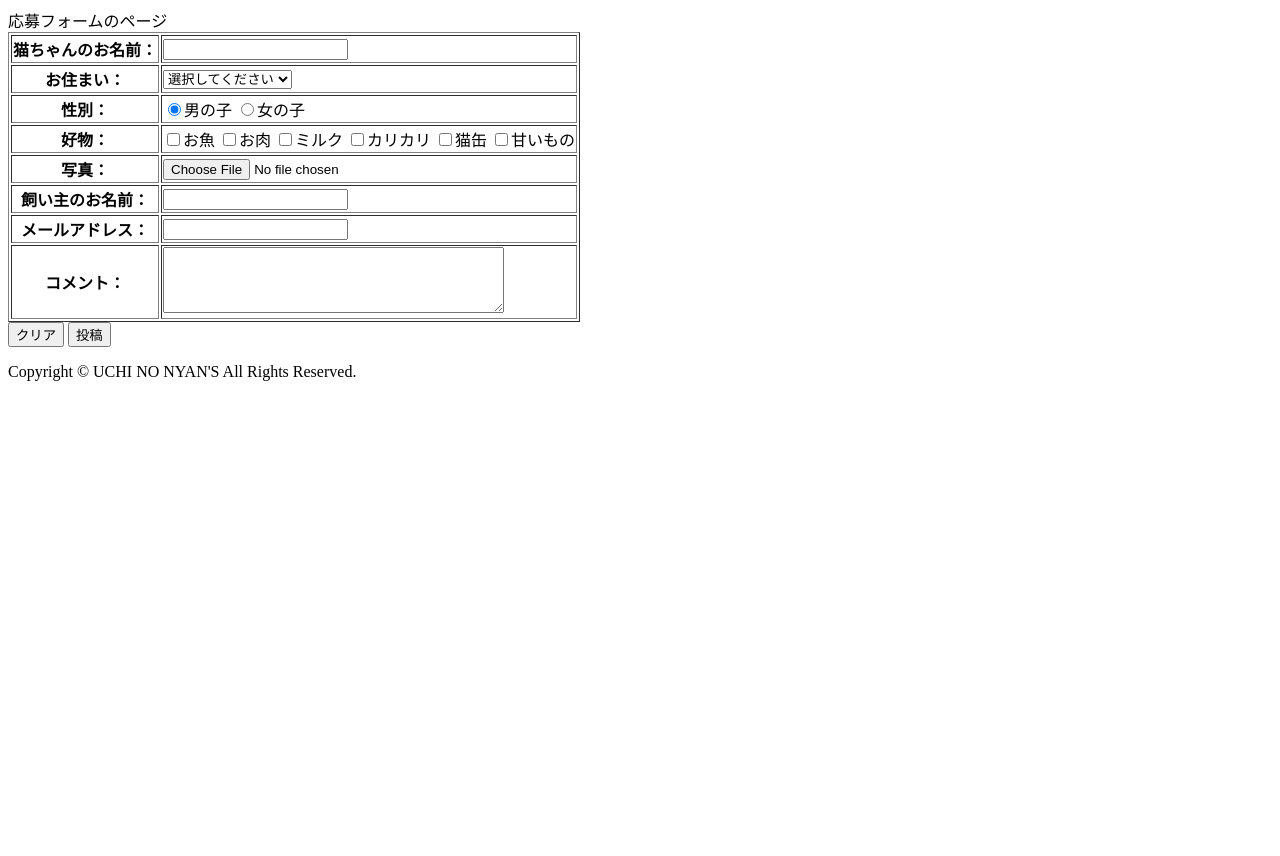
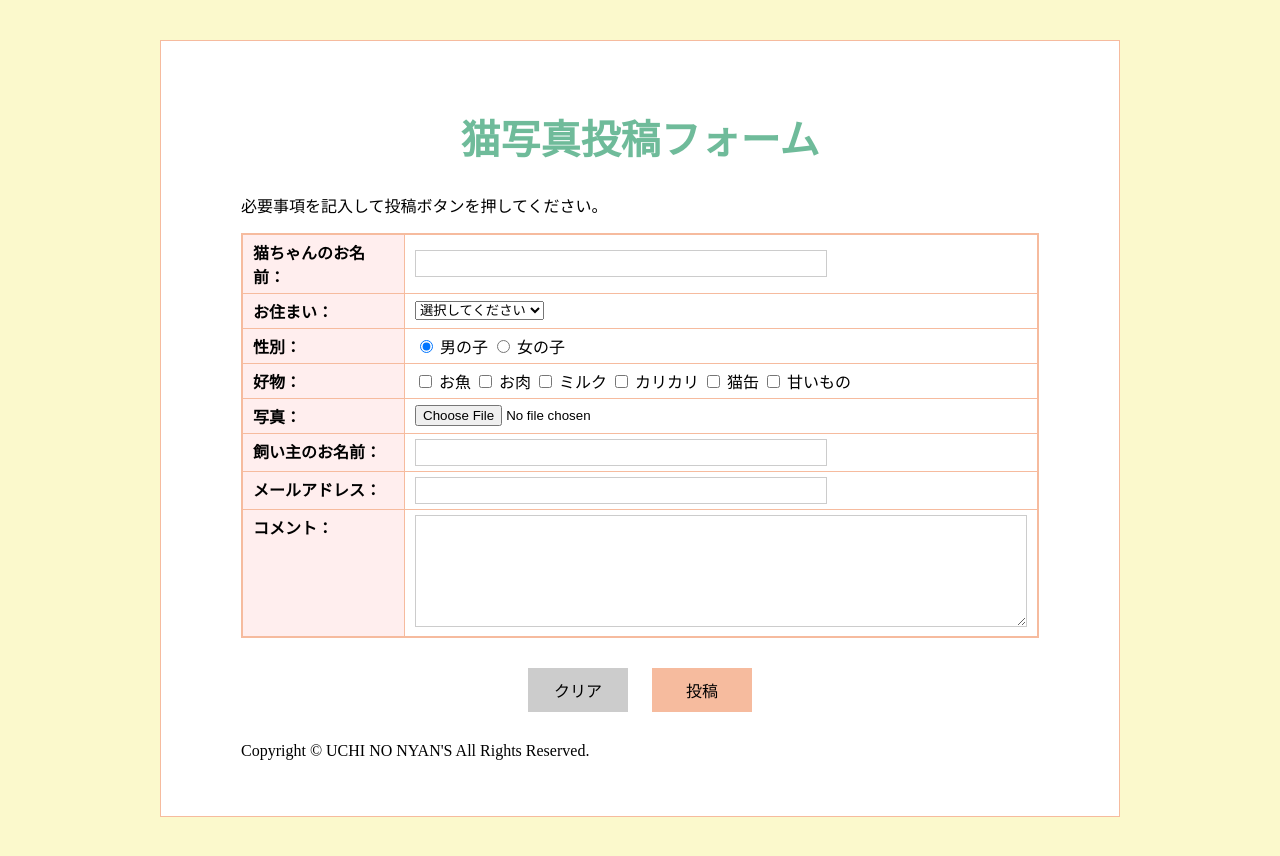
Before and after one commit to SantaCruz77/lesson02, a plain HTML site: page before/entry.html in a window 1280 px wide. Before the commit the page ends 800 px from the top, so only its background shows below. Drawn offline with Linux system fonts and the light colour scheme.

Commit message:
Chapter02完了

```diff
--- a/before/entry.html
+++ b/before/entry.html
@@ -6,13 +6,15 @@
   <title>うちのにゃんこ</title>
   <meta name="keywords" content="にゃんこ,ネコ,ねこ,猫,ねこ紹介,ねこ自慢">
   <meta name="description" content="我が家のアイドル、にゃんこ達を紹介します！可愛い猫写真を沢山掲載しています。">
+  <link rel="stylesheet" href="style.css" media="all">
 </head>
 
 <body>
   <div id="wrap">
-    応募フォームのページ
+    <h1>猫写真投稿フォーム</h1>
+    <p>必要事項を記入して投稿ボタンを押してください。</p>
     <form id="entryForm" action="#" method="post">
-      <table border="1">
+      <table border="1" class="entryForm">
         <tr>
           <th>猫ちゃんのお名前：</th>
           <td><input type="text" name="cat-name"></td>
@@ -35,19 +37,27 @@
         <tr>
           <th>性別：</th>
           <td>
-            <input type="radio" name="sex" value="男の子" checked>男の子
-            <input type="radio" name="sex" value="女の子">女の子
+            <input type="radio" name="sex" id="sex1" value="男の子" checked>
+            <label for="sex1">男の子</label>
+            <input type="radio" name="sex" id="sex2" value="女の子">
+            <label for="sex2">女の子</label>
           </td>
         </tr>
         <tr>
           <th>好物：</th>
           <td>
-            <input type="checkbox" name="like1" value="お魚">お魚
-            <input type="checkbox" name="like2" value="お肉">お肉
-            <input type="checkbox" name="like3" value="ミルク">ミルク
-            <input type="checkbox" name="like4" value="カリカリ">カリカリ
-            <input type="checkbox" name="like5" value="猫缶">猫缶
-            <input type="checkbox" name="like6" value="甘いもの">甘いもの
+            <input type="checkbox" name="like1" id="like1" value="お魚">
+            <label for="like1">お魚</label>
+            <input type="checkbox" name="like2" id="like2" value="お肉">
+            <label for="like2">お肉</label>
+            <input type="checkbox" name="like3" id="like3" value="ミルク">
+            <label for="like3">ミルク</label>
+            <input type="checkbox" name="like4" id="like4" value="カリカリ">
+            <label for="like4">カリカリ</label>
+            <input type="checkbox" name="like5" id="like5" value="猫缶">
+            <label for="like5">猫缶</label>
+            <input type="checkbox" name="like6" id="like6" value="甘いもの">
+            <label for="like6">甘いもの</label>
           </td>
         </tr>
         <tr>
@@ -69,9 +79,9 @@
           <td><textarea name="comment" cols="40" rows="4"></textarea></td>
         </tr>
       </table>
-      <div>
-        <input type="reset" value="クリア">
-        <input type="submit" value="投稿">
+      <div class="btns">
+        <input type="reset" value="クリア" class="btn btn-clear">
+        <input type="submit" value="投稿" class="btn btn-send">
       </div>
     </form>
     <p>Copyright &copy; UCHI NO NYAN'S All Rights Reserved.</p>
--- a/before/style.css
+++ b/before/style.css
@@ -18,6 +18,7 @@ body {
   border: #f6bb9e 1px solid;
   background-color: #fff;
 }
+
 /*リンク色の設定*/
 a {
   color: #df4839;
@@ -67,10 +68,10 @@ dt {
   float: left;
   margin-right: 30px;
 }
+
 .data {
   float: left;
   width: 388px;
-  background-color: #f00;
 }
 
 /*「もっと見る」リンクの設定*/
@@ -112,3 +113,71 @@ dt {
 	*/
   background: url(img/bg-stripe02.png) repeat-x #fbf9cc;
 }
+
+/*表組の設定*/
+table.entryForm {
+  width: 100%;
+  border: #f6bb9e 2px solid;
+  border-collapse: collapse;
+}
+.entryForm th,
+.entryForm td {
+  padding: 5px 10px;
+  border: #f6bb9e 1px solid;
+}
+.entryForm th {
+  width: 10em;
+  background-color: #ffeeee;
+  text-align: left;
+  vertical-align: top;
+}
+.entryForm textarea {
+  width: 600px;
+  height: 100px;
+  padding: 5px;
+  border: #ccc 1px solid;
+}
+.entryForm input[type="text"],
+.entryForm input[type="email"] {
+  width: 400px;
+  padding: 5px;
+  border: #ccc 1px solid;
+}
+.entryForm input:focus,
+.entryForm textarea:focus {
+  background-color: #ffffee;
+}
+label,
+input[type="radio"],
+input[type="checkbox"],
+input[type="reset"],
+input[type="submit"] {
+  cursor: pointer;
+}
+/* ボタンの設定 */
+.btns {
+  margin: 30px;
+  text-align: center;
+}
+/* .btns input {
+  width: 100px;
+} */
+.btn {
+  width: 100px;
+  margin: 0 10px;
+  padding: 10px;
+  border: none;
+  font-size: 16px;
+}
+.btn:hover {
+  opacity: 0.7;
+}
+.btn:active {
+  color: #fff;
+}
+.btn-clear {
+  background-color: #ccc;
+}
+.btn-send {
+  background-color: #f6bb9e;
+}
```
Also changed, not shown: origin-entry.html (added, +83 -0 lines), origin-index.html (deleted, +0 -100 lines).
